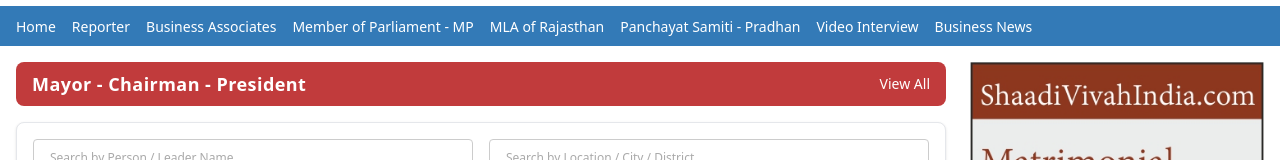
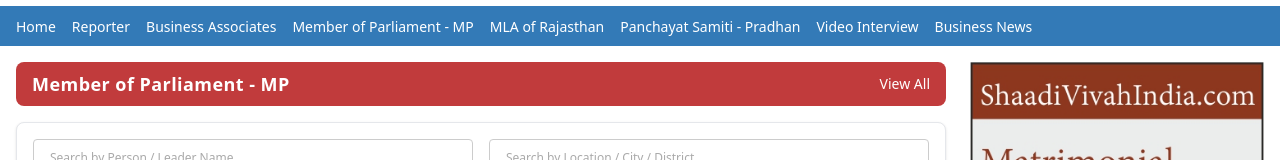
Before and after one commit to aapkiawazdeveloper-debug/aapki-awaz-website, a Next.js app: page /leader-of-rajasthan-minister-mla-mp-district in a window 1280 px wide. Shown: the part 461-621 px from the top of the page. Built offline with nearby package versions, Linux system fonts and the light colour scheme.

Commit message:
member of parliament page title change

```diff
--- a/src/app/(modules)/(site)/leader-of-rajasthan-minister-mla-mp-district/page.tsx
+++ b/src/app/(modules)/(site)/leader-of-rajasthan-minister-mla-mp-district/page.tsx
@@ -14,7 +14,7 @@ const buttons = [
 const LeaderOfRajasthanMinisterMlaMpDistrictPage = () => {
   return (
     <>
-      <PageHeader pageTitle="Mayor - Chairman - President" buttons={buttons} />
+      <PageHeader pageTitle="Member of Parliament - MP" buttons={buttons} />
 
       <PoliticianFilter />
       <div className="grid grid-cols-1 md:grid-cols-2 gap-4">
```
